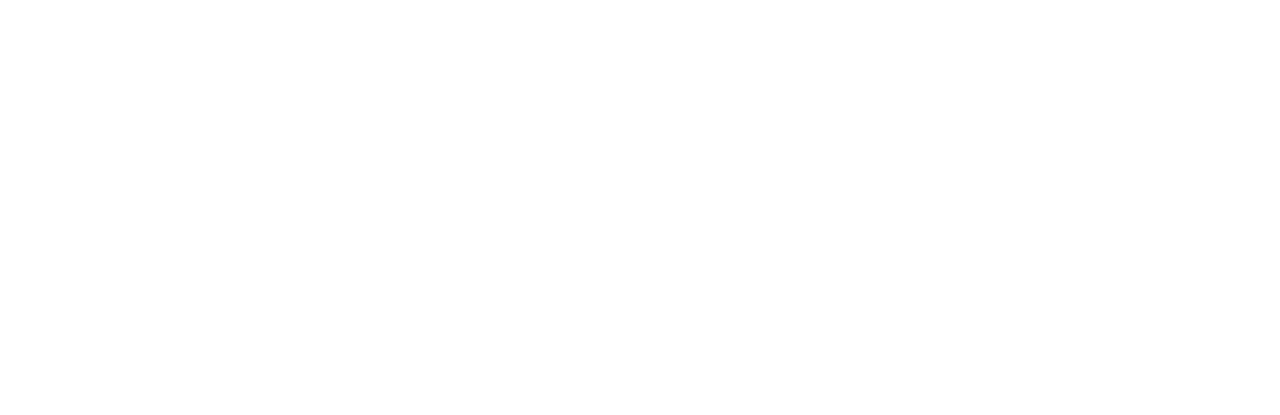
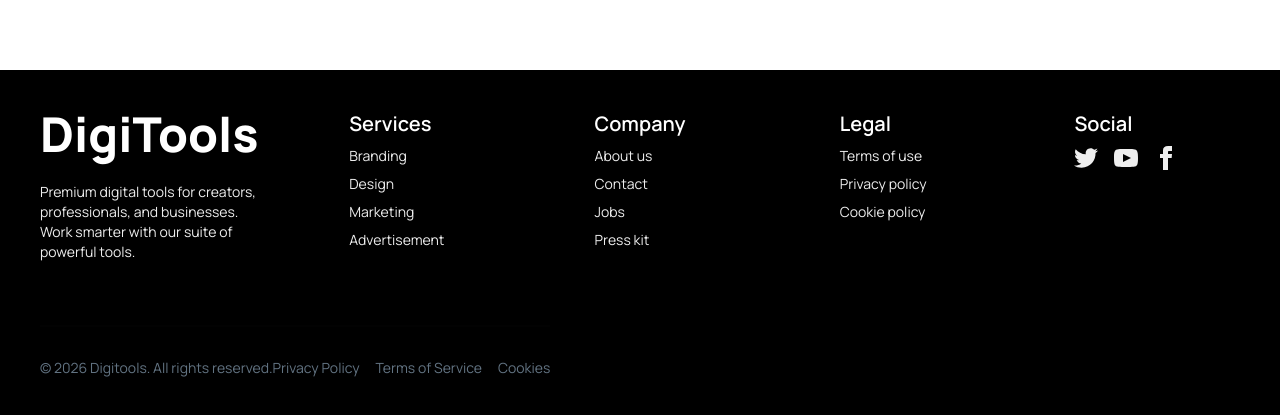
Before and after one commit to farjanayeasminrimi/DigiTools, a React (Vite) app: page / in a window 1280 px wide. Shown: the part 3179-3594 px from the top of the page. Before the commit the page ends 3249 px from the top, so only its background shows below. Built offline with nearby package versions, Linux system fonts and the light colour scheme.

Commit message:
footer added

```diff
--- a/src/App.jsx
+++ b/src/App.jsx
@@ -5,6 +5,7 @@
 import StatSection from "./components/MainPage/StatSection/StatSection";
 import DigitalTools from "./components/MainPage/DigitalTools/DigitalTools";
 import { useState } from "react";
+import Footer from "./components/MainPage/Footer/Footer";
 
 function App() {
   const [selectedCart, setSelectedCart] = useState([]);
@@ -14,6 +15,7 @@
       <HeroSection></HeroSection>
       <StatSection></StatSection>
       <DigitalTools selectedCart={selectedCart} setSelectedCart={setSelectedCart}></DigitalTools>
+      <Footer></Footer>
     </>
   );
 }
--- a/src/components/MainPage/DigitalTools/ToolsCards/ToolsCards.jsx
+++ b/src/components/MainPage/DigitalTools/ToolsCards/ToolsCards.jsx
@@ -3,7 +3,7 @@
 
 const ToolsCards = ({ tools, selectedCart, setSelectedCart }) => {
   return (
-    <div className="grid grid-cols-3 gap-4">
+    <div className="grid grid-cols-1 md:grid-cols-2 lg:grid-cols-3 gap-4">
       {tools.map((card) => (
         <ToolCard
           key={card.id}
--- /dev/null
+++ b/src/components/MainPage/Footer/Footer.jsx
@@ -0,0 +1,90 @@
+import React from "react";
+
+const Footer = () => {
+  return (
+    <div>
+      <footer className="footer text-base-300 bg-black p-10">
+        <div className=" footer text-base-300 justify-items-center grid gap-4  grid-cols-2  md:grid-cols-5 ">
+          <aside>
+            <h1 className="text-white text-5xl font-extrabold mb-4">DigiTools</h1>
+            <p>
+              Premium digital tools for creators, professionals, and businesses. Work smarter with
+              our suite of powerful tools.
+            </p>
+          </aside>
+          <nav>
+            <h6 className="text-white font-semibold text-xl">Services</h6>
+            <a className="link link-hover">Branding</a>
+            <a className="link link-hover">Design</a>
+            <a className="link link-hover">Marketing</a>
+            <a className="link link-hover">Advertisement</a>
+          </nav>
+          <nav>
+            <h6 className="text-white font-semibold text-xl">Company</h6>
+            <a className="link link-hover">About us</a>
+            <a className="link link-hover">Contact</a>
+            <a className="link link-hover">Jobs</a>
+            <a className="link link-hover">Press kit</a>
+          </nav>
+          <nav>
+            <h6 className="text-white font-semibold text-xl">Legal</h6>
+            <a className="link link-hover">Terms of use</a>
+            <a className="link link-hover">Privacy policy</a>
+            <a className="link link-hover">Cookie policy</a>
+          </nav>
+          <nav>
+            <h6 className="text-white font-semibold text-xl">Social</h6>
+            <div className="grid grid-flow-col gap-4">
+              <a>
+                <svg
+                  xmlns="http://www.w3.org/2000/svg"
+                  width="24"
+                  height="24"
+                  viewBox="0 0 24 24"
+                  className="fill-current"
+                >
+                  <path d="M24 4.557c-.883.392-1.832.656-2.828.775 1.017-.609 1.798-1.574 2.165-2.724-.951.564-2.005.974-3.127 1.195-.897-.957-2.178-1.555-3.594-1.555-3.179 0-5.515 2.966-4.797 6.045-4.091-.205-7.719-2.165-10.148-5.144-1.29 2.213-.669 5.108 1.523 6.574-.806-.026-1.566-.247-2.229-.616-.054 2.281 1.581 4.415 3.949 4.89-.693.188-1.452.232-2.224.084.626 1.956 2.444 3.379 4.6 3.419-2.07 1.623-4.678 2.348-7.29 2.04 2.179 1.397 4.768 2.212 7.548 2.212 9.142 0 14.307-7.721 13.995-14.646.962-.695 1.797-1.562 2.457-2.549z"></path>
+                </svg>
+              </a>
+              <a>
+                <svg
+                  xmlns="http://www.w3.org/2000/svg"
+                  width="24"
+                  height="24"
+                  viewBox="0 0 24 24"
+                  className="fill-current"
+                >
+                  <path d="M19.615 3.184c-3.604-.246-11.631-.245-15.23 0-3.897.266-4.356 2.62-4.385 8.816.029 6.185.484 8.549 4.385 8.816 3.6.245 11.626.246 15.23 0 3.897-.266 4.356-2.62 4.385-8.816-.029-6.185-.484-8.549-4.385-8.816zm-10.615 12.816v-8l8 3.993-8 4.007z"></path>
+                </svg>
+              </a>
+              <a>
+                <svg
+                  xmlns="http://www.w3.org/2000/svg"
+                  width="24"
+                  height="24"
+                  viewBox="0 0 24 24"
+                  className="fill-current"
+                >
+                  <path d="M9 8h-3v4h3v12h5v-12h3.642l.358-4h-4v-1.667c0-.955.192-1.333 1.115-1.333h2.885v-5h-3.808c-3.596 0-5.192 1.583-5.192 4.615v3.385z"></path>
+                </svg>
+              </a>
+            </div>
+          </nav>
+        </div>
+        <div className="">
+          <div className="divider w-full"></div>
+          <div className="flex justify-between">
+            <p className="description">© 2026 Digitools. All rights reserved.</p>
+            <div className="flex justify-between gap-4 description">
+              <a href="#">Privacy Policy </a>
+              <a href="#">Terms of Service</a>
+              <a href="#">Cookies</a>
+            </div>
+          </div>
+        </div>
+      </footer>
+    </div>
+  );
+};
+
+export default Footer;
```
